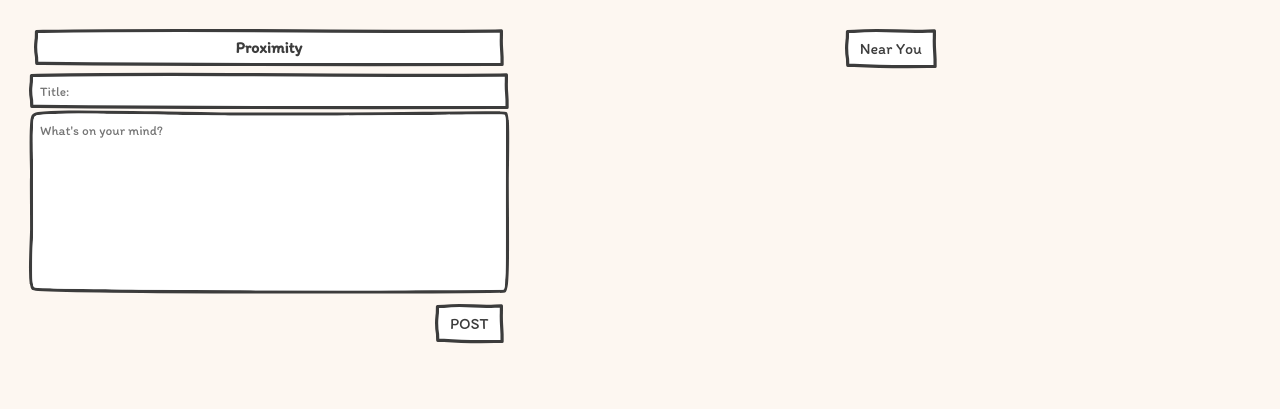
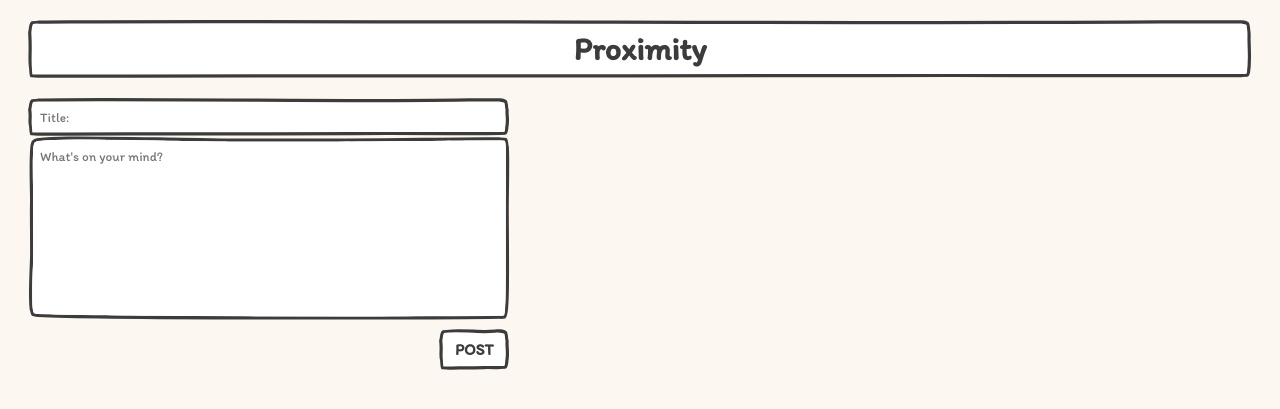
Before and after one commit to Try3D/Proximity, a Flask app: page / in a window 1280 px wide. Shown: the top 409 px of the page. Run offline with Flask 3, Linux system fonts and the light colour scheme.

Commit message:
Experiment with side scroller

```diff
--- a/app.py
+++ b/app.py
@@ -29,18 +29,18 @@ def create_post():
     longitude = float(request.args["longitude"])
 
     cur = con.cursor()
-    posts = cur.execute('SELECT COUNT(*) as count FROM posts')
+    posts = cur.execute("SELECT COUNT(*) as count FROM posts")
     for post in posts:
-        count = post['count']
+        count = post["count"]
 
     if count:
-        p = cur.execute('SELECT * FROM posts')
+        p = cur.execute("SELECT * FROM posts")
         for b in p:
-            id = int(b['id']) + 1
+            id = int(b["id"]) + 1
     else:
         id = 1
 
-    cur.execute('INSERT INTO posts (id, title, content, latitude, longitude) VALUES (?, ?, ?, ?, ?)', [
+    cur.execute("INSERT INTO posts (id, title, content, latitude, longitude) VALUES (?, ?, ?, ?, ?)", [
                 id, title, content, latitude, longitude])
     con.commit()
     return [id]
@@ -49,25 +49,25 @@ def create_post():
 @app.route("/getPosts")
 def get_posts():
     cur = con.cursor()
-    latitude = float(request.args['latitude'])
-    longitude = float(request.args['longitude'])
+    latitude = float(request.args["latitude"])
+    longitude = float(request.args["longitude"])
     try:
         posts = cur.execute("SELECT * FROM posts ORDER BY id DESC")
     except sqlite3.OperationalError:
         cur.execute("CREATE TABLE posts(id INT, title TEXT, content TEXT, latitude REAL, longitude REAL)")
-        posts = cur.execute('SELECT * FROM posts ORDER BY id DESC')
+        posts = cur.execute("SELECT * FROM posts ORDER BY id DESC")
 
     a = []
     for post in posts:
-        if haversine_distance(float(post['latitude']), float(post['longitude']), latitude, longitude) < 1:
+        if haversine_distance(float(post["latitude"]), float(post["longitude"]), latitude, longitude) < 1:
             a.append(post)
     return a
 
 
-@app.route("/getPosts/<path:path>")
-def get_post_by_id(path):
+@app.route("/getPosts/<id>")
+def get_post_by_id(id):
     cur = con.cursor()
-    posts = cur.execute("SELECT * FROM posts WHERE id IS ?", [path])
+    posts = cur.execute("SELECT * FROM posts WHERE id IS ?", [id])
 
     a = []
     for post in posts:
@@ -75,11 +75,11 @@ def get_post_by_id(path):
     return a
 
 
-@app.route("/updatePost/<path:path>")
-def update_post(path):
+@app.route("/updatePost/<id>")
+def update_post(id):
     content = request.args["content"]
     cur = con.cursor()
-    cur.execute("UPDATE posts SET content=? WHERE id is ?", [content, path])
+    cur.execute("UPDATE posts SET content=? WHERE id is ?", [content, id])
 
     posts = cur.execute("SELECT * FROM posts")
     a = []
@@ -88,10 +88,10 @@ def update_post(path):
     return a
 
 
-@app.route("/deletePost/<path:path>")
-def delete_post(path):
+@app.route("/deletePost/<id>")
+def delete_post(id):
     cur = con.cursor()
-    cur.execute("DELETE FROM posts WHERE id IS ?", [path])
+    cur.execute("DELETE FROM posts WHERE id IS ?", [id])
     posts = cur.execute("SELECT * FROM posts")
 
     a = []
--- a/static/css/styles.css
+++ b/static/css/styles.css
@@ -4,7 +4,7 @@
 }
 
 .sketch-background {
-    font-family: 'Itim';
+    font-family: "Itim";
     background-color: #FDF7F1;
 }
 
@@ -15,10 +15,26 @@
     border-width: 10px 10px 10px 10px;
 }
 
+.sketch-border-title {
+    margin-left: 20px;
+    margin-right: 20px;
+    margin-top: 20px;
+    margin-bottom: 0px;
+    font-weight: bold;
+    cursor: pointer;
+    font-family: "Itim";
+    font-size: 2em;
+    text-align: center;
+    border-image: url(../icons/button.svg) 10 10 10 10 stretch stretch;
+    background-color: #FFFFFF;
+    background-clip: padding-box;
+}
+
 .sketch-border-button {
+    font-weight: bold;
     cursor: pointer;
-    font-family: 'Itim';
-    margin: 5px;
+    font-family: "Itim";
+    margin-top: 5px;
     font-size: 1em;
     text-align: center;
     border-image: url(../icons/button.svg) 10 10 10 10 stretch stretch;
@@ -30,7 +46,7 @@
     background-color: #FFFFFF;
     background-clip: padding-box;
     width: 100%;
-    font-family: 'Itim';
+    font-family: "Itim";
     box-sizing: border-box;
     border-style: solid;
     border-image: url(../icons/button.svg) 10 10 10 10 stretch stretch;
@@ -43,7 +59,7 @@
     background-color: #FFFFFF;
     background-clip: padding-box;
     width: 100%;
-    font-family: 'Itim';
+    font-family: "Itim";
     box-sizing: border-box;
     border-style: solid;
     outline: none;
@@ -104,10 +120,12 @@
         flex-basis: 60%;
         margin: 5px;
         padding: 5px;
+        overflow-y: scroll;
+        height: 82vh;
     }
 }
 
-@media screen and (max-width: 699px) {
+@media screen and (max-width: 700px) {
     .container {
         display: flex;
         justify-content: center;
--- a/static/js/index.js
+++ b/static/js/index.js
@@ -14,6 +14,7 @@ document.addEventListener('DOMContentLoaded', () => {
         document.getElementById('button').addEventListener('click', () => {
             title = document.getElementById('textbox').value
             content = document.getElementById('textarea').value
+            textcontent = content.replace(/\r?\n/g, '&#13;')
             fetch(`/createPost?title=${title}&content=${content}&latitude=${latitude}&longitude=${longitude}`)
                 .then((res) => res.json())
                 .then((data) => {
@@ -21,42 +22,41 @@ document.addEventListener('DOMContentLoaded', () => {
                     object = JSON.parse(userId)
                     object.push(data[0])
                     localStorage.setItem('userId', JSON.stringify(object))
+                    updatePosts()
                 })
-
-            updatePosts()
         })
     }
 
     function error() {
-        alert("This application requires browser geolocation to work");
+        alert('This application requires browser geolocation to work');
     }
 
     function updatePosts() {
         fetch(`/getPosts?latitude=${latitude}&longitude=${longitude}`)
             .then((res) => res.json())
             .then((data) => {
+                document.getElementById('posts').innerHTML = ''
                 if (data.length == 0) {
                     div = document.createElement('div')
-                    div.classList.add("sketch-border")
-                    div.classList.add("sketch-border-posts-public")
-                    div.innerHTML = "<h4>There are no posts here</h4><div>Be the first to post something for others to see</div>"
+                    div.classList.add('sketch-border')
+                    div.classList.add('sketch-border-posts-public')
+                    div.innerHTML = '<h2>There are no posts here</h2><div>Be the first to post something for others to see</div>'
                     document.getElementById('posts').append(div)
                 }
 
                 for (let item of data) {
                     objects = JSON.parse(localStorage.getItem('userId'))
                     div = document.createElement('div')
-                    div.classList.add("sketch-border")
+                    div.classList.add('sketch-border')
                     if (objects.includes(item['id'])) {
-                        div.classList.add("sketch-border-posts-user")
+                        div.classList.add('sketch-border-posts-user')
                     }
                     else {
-                        div.classList.add("sketch-border-posts-public")
+                        div.classList.add('sketch-border-posts-public')
                     }
-                    div.innerHTML = `<h2 class="sketch-post">${item['title']}</h2><div class="sketch-post">${item['content']}</div>`
+                    div.innerHTML = `<h2 class='sketch-post'>${item['title']}</h2><div class='sketch-post'>${item['content']}</div>`
                     document.getElementById('posts').append(div)
                 }
             })
         }
-
 })
--- a/templates/index.html
+++ b/templates/index.html
@@ -1,6 +1,6 @@
 <!DOCTYPE html>
 
-<html>
+<html lang="en">
     <head>
         <title>Proximity</title>
         <link rel="shortcut icon" href="/static/icons/favicon.ico">
@@ -9,11 +9,11 @@
         <script src="static/js/index.js"></script>
     </head>
     <body class="sketch-background">
+        <div>
+            <a href="/" class="sketch-anchor"><h1 class="sketch-border sketch-border-title">Proximity</h1></a>
+        </div>
         <div class="container">
             <div class="item1">
-                <div>
-                    <a href="/" class="sketch-anchor"><h1 class="sketch-border sketch-border-button">Proximity</h1></a>
-                </div>
                 <div>
                     <input id="textbox" type="textbox" class="sketch-border sketch-border-textbox" placeholder="Title:"></input>
                 </div>
@@ -25,11 +25,10 @@
                 </div>
             </div>
             <div class="item2">
-                <div class="align-center">
-                    <a href="/"><button class="sketch-border sketch-border-button center">Near You</button></a>
-                </div>
+                <div id="loading"></div>
+                <div id="new-posts"></div>
                 <div id="posts">
-                </div>
+            </div>
             </div>
         </div>
     </body>
```
Also changed, not shown: static/icons/button.svg.
